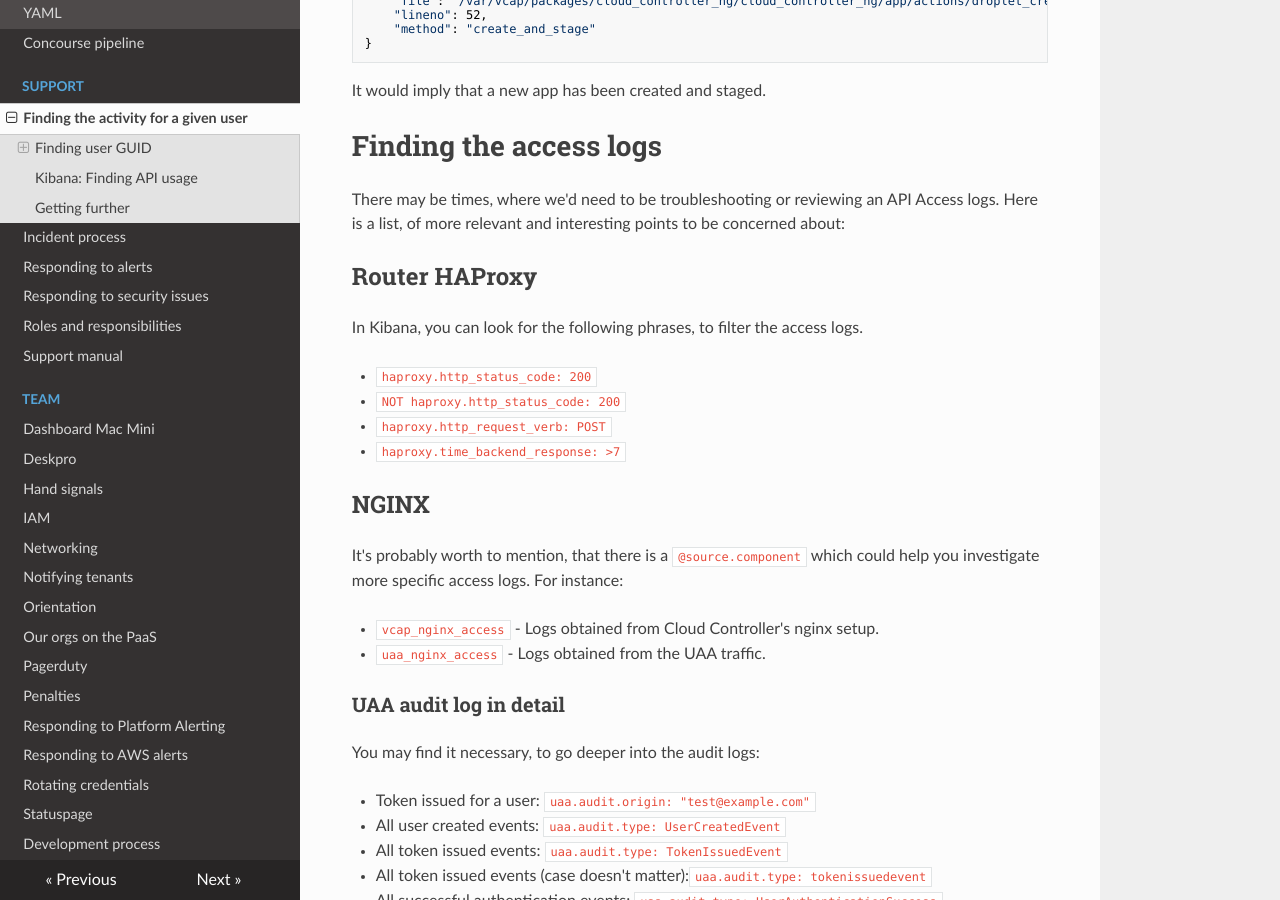
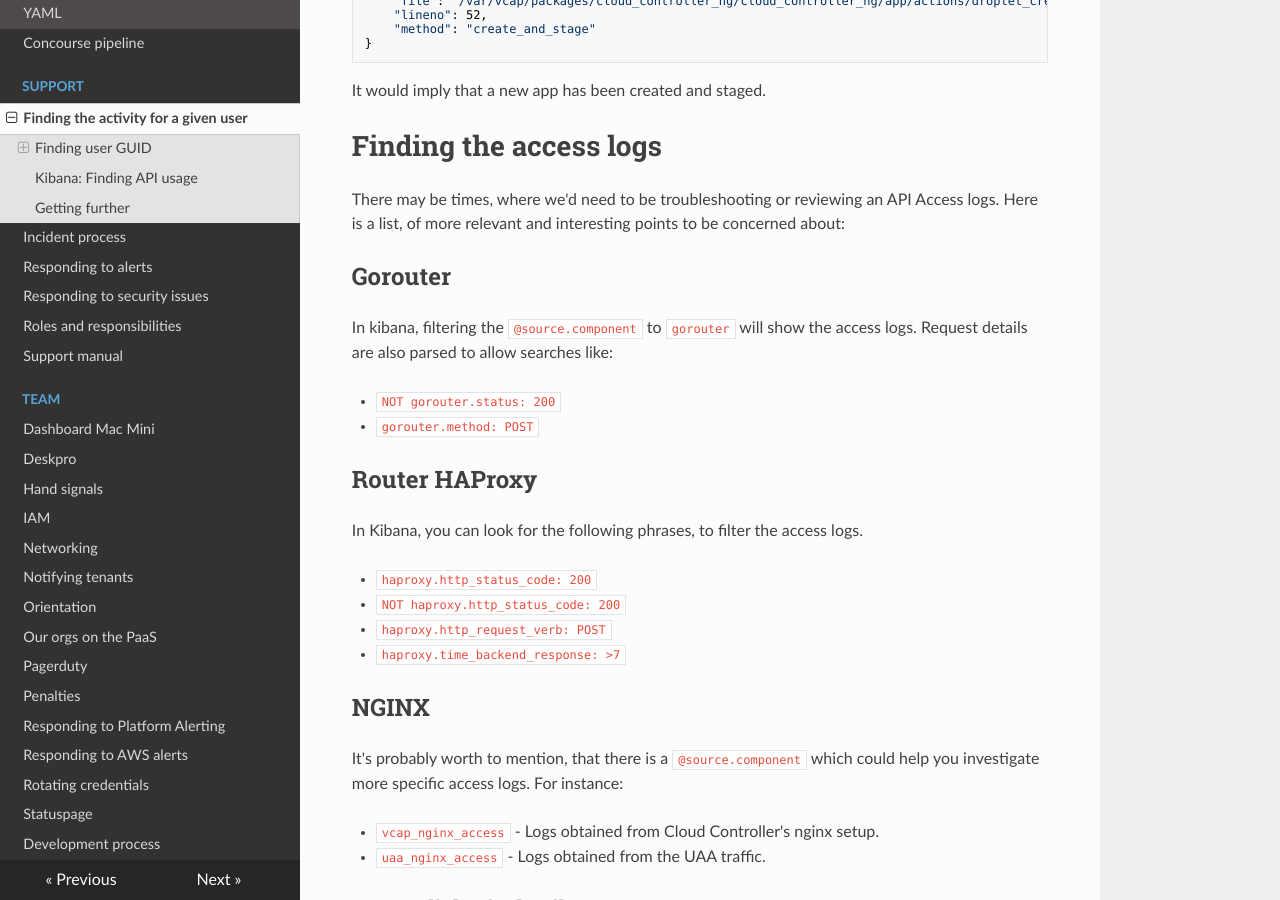
Before and after one commit to alphagov/paas-team-manual, an MkDocs documentation site: the page built from docs/support/finding_activity.md, in a window 1280 px wide and 900 px high, scrolled down 1642 px. Built offline with MkDocs 1.6.1, drawn with Linux system fonts in a browser that asks for light colours; nearby versions of some CDN libraries.

Commit message:
Add info about filtering gorouter logs
We have enabled gorouter logs. This adds a short not to the manual about
which component name to search for and how to filter status codes.

```diff
--- a/docs/support/finding_activity.md
+++ b/docs/support/finding_activity.md
@@ -85,6 +85,13 @@ It would imply that a new app has been created and staged.
 
 There may be times, where we'd need to be troubleshooting or reviewing an API Access logs. Here is a list, of more relevant and interesting points to be concerned about:
 
+## Gorouter
+
+In kibana, filtering the `@source.component` to `gorouter` will show the access logs. Request details are also parsed to allow searches like:
+
+- `NOT gorouter.status: 200`
+- `gorouter.method: POST`
+
 ## Router HAProxy
 
 In Kibana, you can look for the following phrases, to filter the access logs.
```
